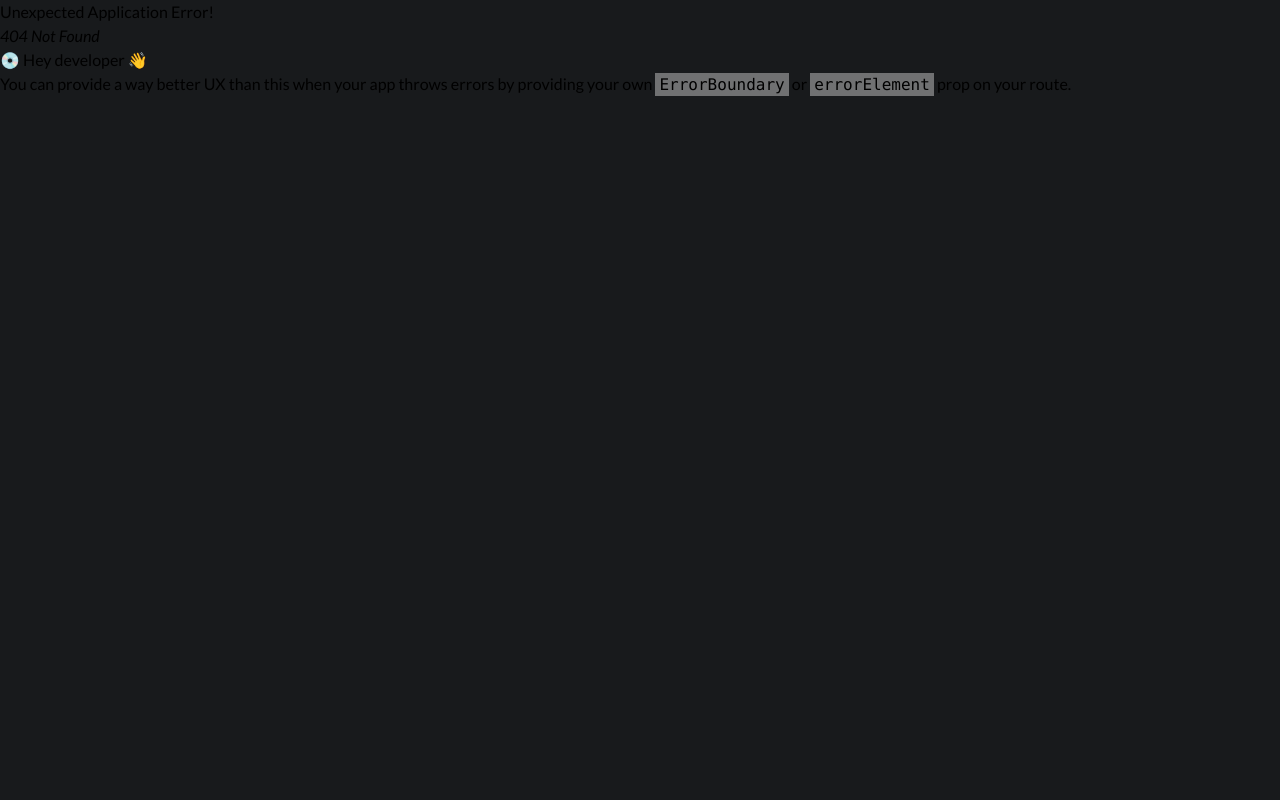
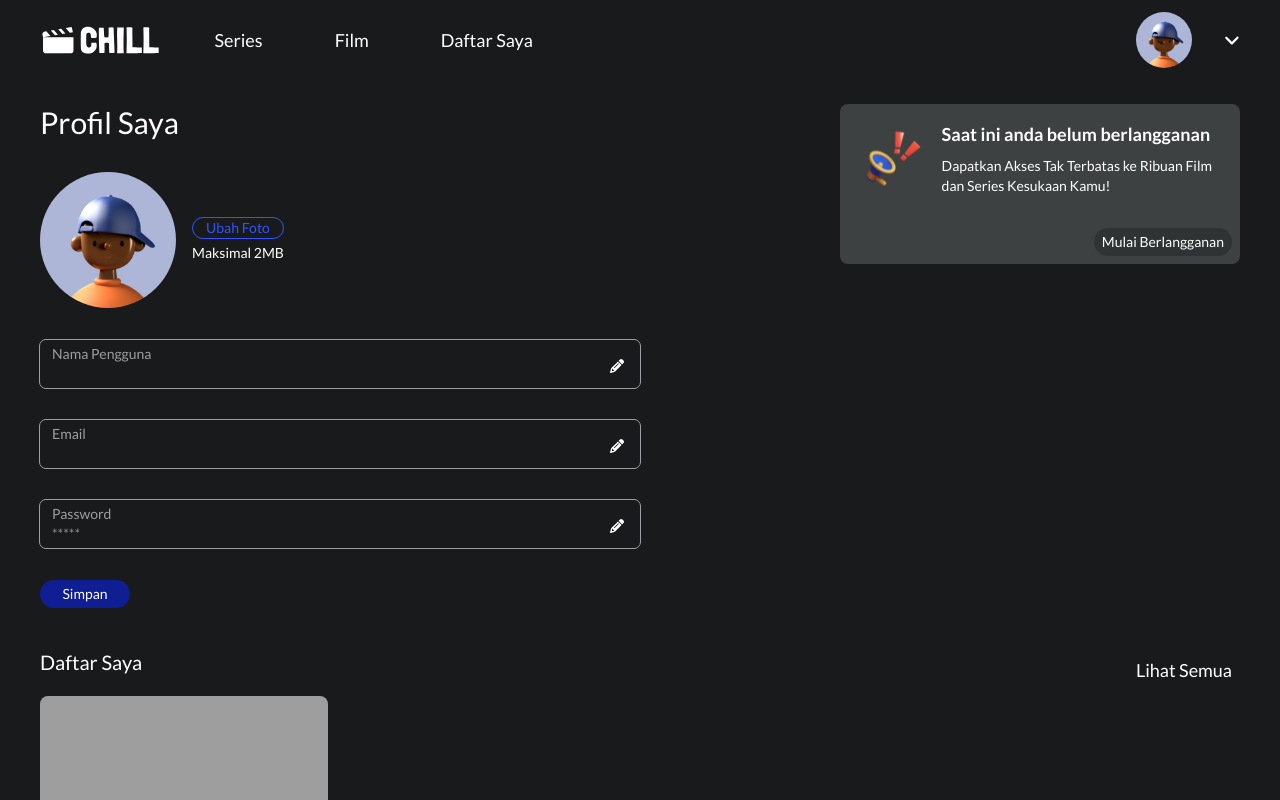
Before and after one commit to rzkditya/Mission-InterFE-1B, a React (Vite) app: page /profil-saya in a window 1280 px wide. Before the commit this address had no page. Shown: the top 800 px of the page. Built offline with nearby package versions, Linux system fonts and the light colour scheme; grey boxes are pictures that could not be loaded; a web font is replaced by a local one.

Commit message:
Making profilsaya page work

```diff
--- a/src/components/organisms/Header.jsx
+++ b/src/components/organisms/Header.jsx
@@ -68,10 +68,10 @@ const Navbar = () => {
             <section className="invisible group-hover:visible delay-200 absolute w-40 md:w-45 lg:w-55 top-10 md:top-15 lg:top-17 right-4 md:right-10 bg-page-header rounded-sm p-4 md:p-6 lg:p-8 outline-1 outline-light-secondary/10 z-11">
               <ul className="flex flex-col gap-4 md:gap-8 text-left">
                 <li className="hover:text-primary-default">
-                  <a href="#Profil">
+                  <Link to="/profil-saya">
                     <FontAwesomeIcon icon="fa-solid fa-user" className="mr-2" />
                     Profil Saya
-                  </a>
+                  </Link>
                 </li>
                 <li className="hover:text-primary-default">
                   <a href="#Premium">
--- a/src/pages/ProfilSaya.jsx
+++ b/src/pages/ProfilSaya.jsx
@@ -1,6 +1,5 @@
 import { useState, useEffect } from "react";
 import { FontAwesomeIcon } from "@fortawesome/react-fontawesome";
-import { usePost, useGet, usePut } from "../services/api/api-index";
 import Header from "../components/organisms/Header";
 import Footer from "../components/organisms/Footer";
 import Button from "../components/atoms/Button";
@@ -13,9 +12,6 @@ const inputStyle =
   "relative flex flex-col w-full px-3 py-1 bg-other-paper rounded-md outline-1 outline-light-disabled";
 
 const ProfilSaya = () => {
-  const { data, error } = useGet("userAccounts");
-  const { updateData, loading } = usePut();
-  const [userId, setUserId] = useState(null);
   const [formData, setFormData] = useState({
     username: "",
     email: "",
@@ -27,16 +23,16 @@ const ProfilSaya = () => {
     password: false,
   });
 
+  const loggedInUser = JSON.parse(localStorage.getItem("loggedInUser"));
+  const users = JSON.parse(localStorage.getItem("users")) || [];
+
   useEffect(() => {
-    const existUser = JSON.parse(localStorage.getItem("loggedInUser"));
-
-    if (existUser) {
+    if (loggedInUser) {
       setFormData({
-        username: existUser.username || "",
-        email: existUser.email || "",
+        username: loggedInUser.username || "",
+        email: loggedInUser.email || "",
         password: "",
       });
-      setUserId(existUser.id);
     }
   }, []);
 
@@ -55,28 +51,24 @@ const ProfilSaya = () => {
   const handleSubmit = async (e) => {
     e.preventDefault();
 
-    const updatePayload = {
+    const updateUser = {
+      ...loggedInUser,
       username: formData.username,
       email: formData.email,
     };
 
     if (formData.password.trim() !== "") {
-      updatePayload.password = formData.password.trim();
+      updateUser.password = formData.password.trim();
     }
 
-    try {
-      await updateData(
-        `userAccounts/${userId}`,
-        updatePayload,
-        (updatedUser) => {
-          localStorage.setItem("loggedInUser", JSON.stringify(updatedUser));
-          alert("Profil berhasil diperbarui!");
-        }
-      );
-    } catch (err) {
-      console.log(err);
-      alert("Gagal memperbarui profil");
-    }
+    const updateUsers = users.map((u) =>
+      u.id === loggedInUser.id ? updateUser : u
+    );
+
+    localStorage.setItem("users", JSON.stringify(updateUsers));
+    localStorage.setItem("loggedInUser", JSON.stringify(updateUsers));
+
+    alert("Profil berhasil diperbarui!");
   };
 
   return (
@@ -172,7 +164,7 @@ const ProfilSaya = () => {
                 type="submit"
                 className="w-[15%] p-1 text-sm focus:bg-primary-300"
               >
-                {loading ? "Menyimpan..." : "Simpan"}
+                Simpan
               </Button>
             </form>
           </div>
```
Also changed, not shown: src/routes/index.jsx (+22 -17 lines).
